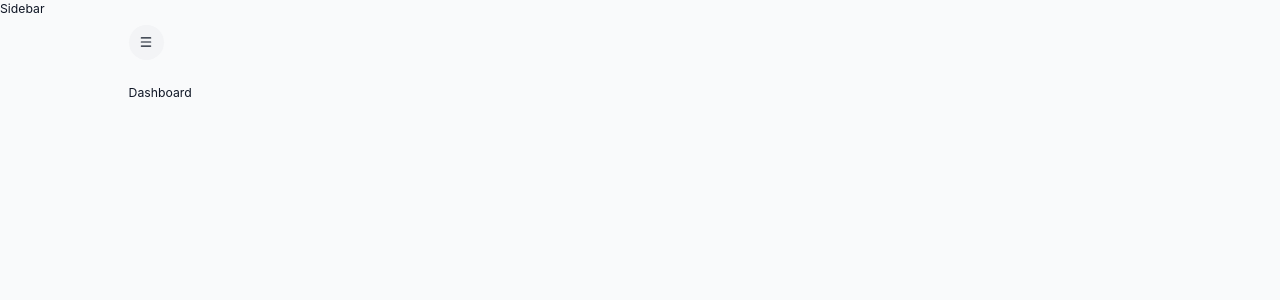
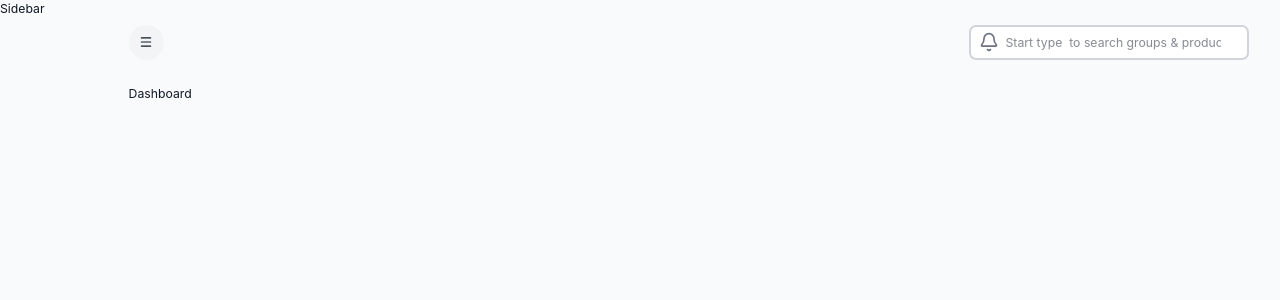
Before and after one commit to Blecaj1982/Inventory-Management, a Next.js app in the folder client/: page / in a window 1280 px wide. Shown: the top 300 px of the page. Built offline with nearby package versions, Linux system fonts and the light colour scheme.

Commit message:
search bar and bell added

```diff
--- a/client/src/app/(components)/Navbar/index.tsx
+++ b/client/src/app/(components)/Navbar/index.tsx
@@ -1,5 +1,5 @@
 "use client";
-import { Menu } from 'lucide-react'
+import { Bell, Menu } from 'lucide-react'
 import React from 'react'
 
 const Navbar = () => {
@@ -11,7 +11,13 @@ const Navbar = () => {
                 <Menu className="w-4 h-4" />
             </button>
         </div>
+        <div className="relative">
+            <input type="search" placeholder="Start type  to search groups & products" className="pl-10 pr-4 py-2 w-50 md:w-80 border-2 border-gray-300 bg-white rounded-lg focus:outline-none focus:border-blue-500"/>
 
+            <div className="absolute inset-y-0 left-0 pl-3 flex items-center pointer-events-none">
+                <Bell className="text-gray-500" size={20} />
+            </div>
+        </div>
     </div>
   )
 }
```
